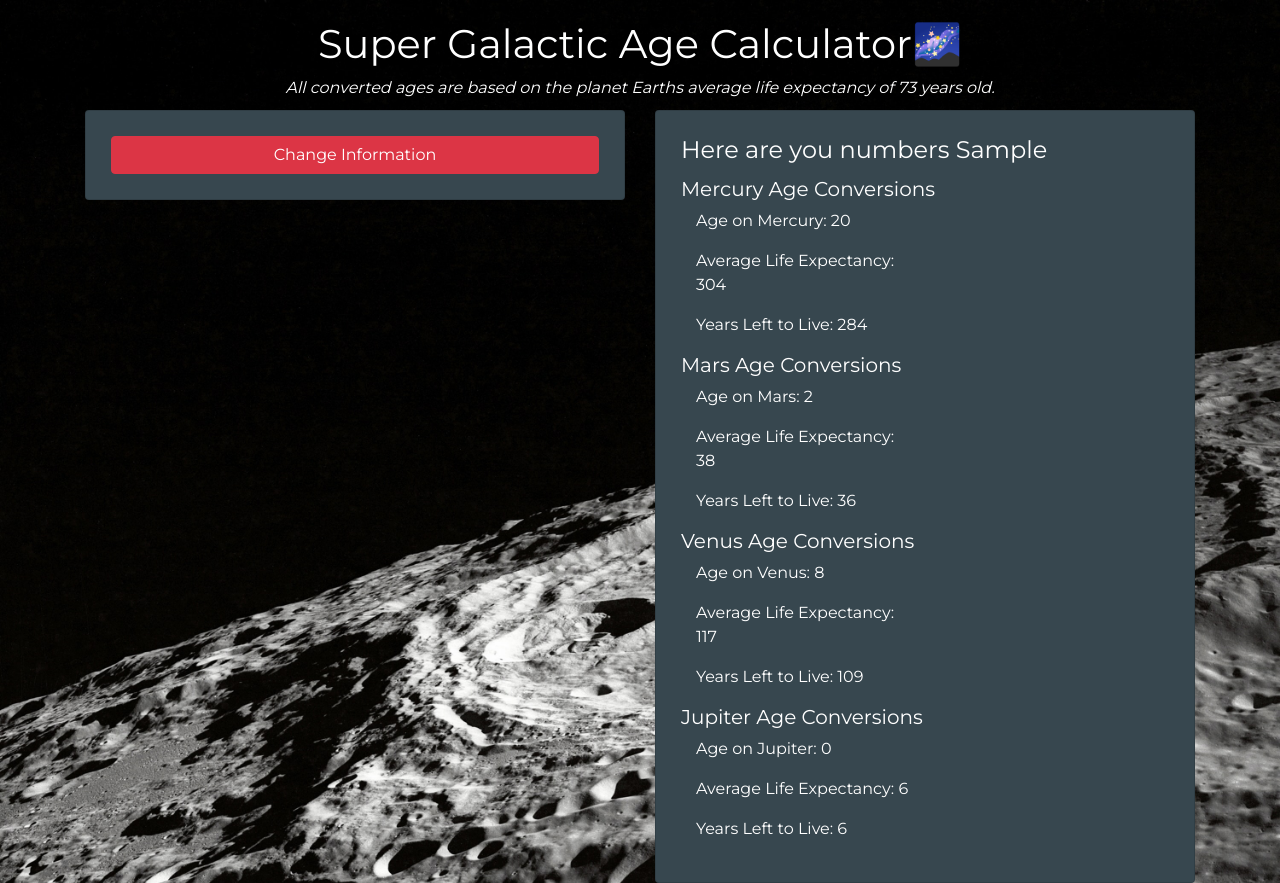
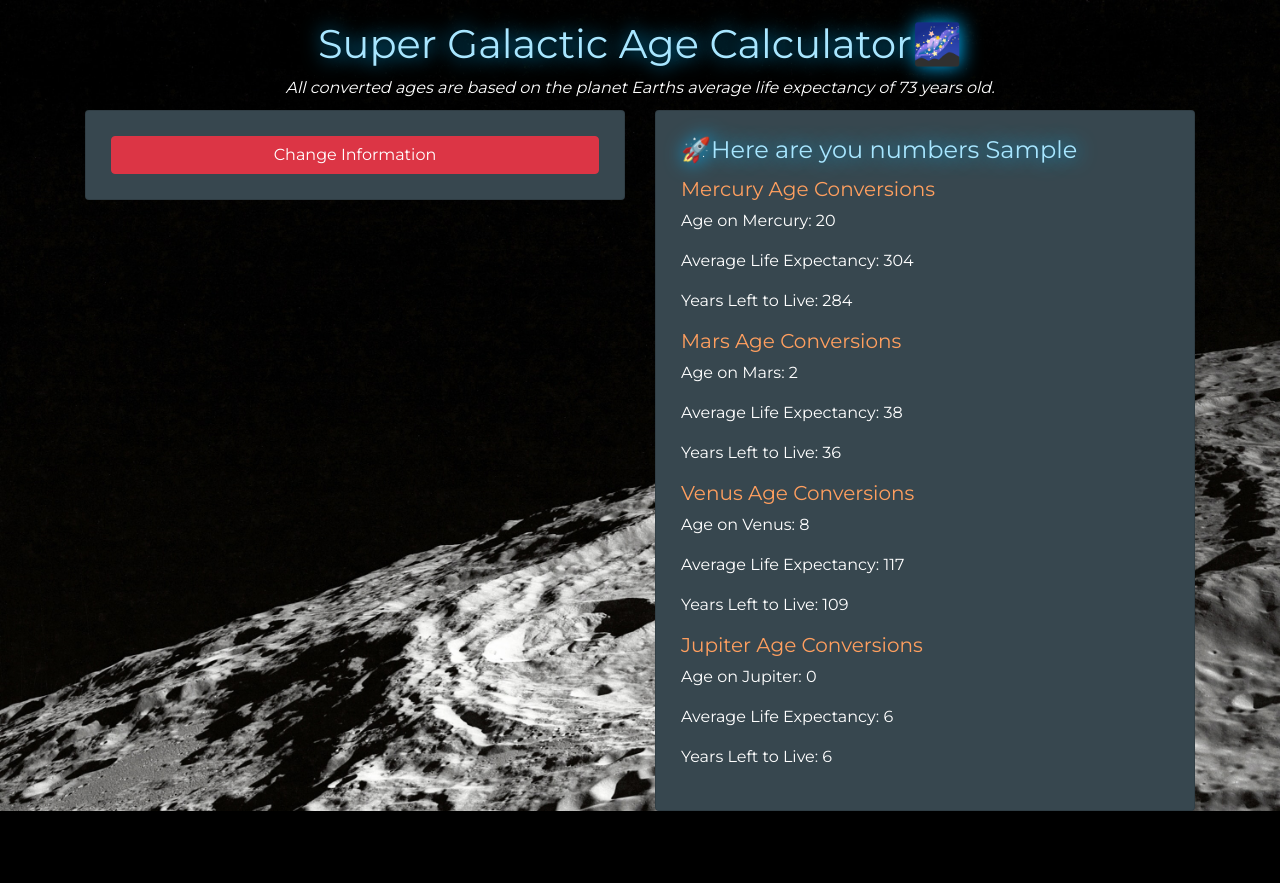
Before and after one commit to JesseDWhite/super-galactic-age-calculator, a website built with webpack: page src/index.html in a window 1280 px wide. Both pictures are taken after typing "Sample", "5" into the empty fields and a click on the button "Calculate Age". After the commit the page ends 811 px from the top, so only its background shows below. Built offline with nearby package versions, Linux system fonts and the light colour scheme.

Commit message:
add README

```diff
--- a/src/css/styles.css
+++ b/src/css/styles.css
@@ -21,5 +21,13 @@ body {
     display: none;
 }
 h1 {
-    font-family: 'Montserrat', sans-serif;
+    color: rgb(168, 230, 255);
+    text-shadow: rgb(0, 183, 255) 1px 0 20px;
 }
+h5 {
+    color: rgb(255, 159, 95);
+}
+h4 {
+    color: rgb(168, 230, 255);
+    text-shadow: rgb(0, 183, 255) 1px 0 20px;
+}
--- a/src/index.html
+++ b/src/index.html
@@ -35,19 +35,19 @@
                 <div class="card">
                     <h4 id="user-name" class="card-title"></h4>
                     <h5>Mercury Age Conversions</h5>
-                    <div class="col-6" id="mercury">
+                    <div id="mercury">
 
                     </div>
                     <h5>Mars Age Conversions</h5>
-                    <div class="col-6" id="mars">
+                    <div id="mars">
 
                     </div>
                     <h5>Venus Age Conversions</h5>
-                    <div class="col-6" id="venus">
+                    <div id="venus">
 
                     </div>
                     <h5>Jupiter Age Conversions</h5>
-                    <div class="col-6" id="jupiter">
+                    <div id="jupiter">
 
                     </div>
                 </div>
--- a/src/main.js
+++ b/src/main.js
@@ -17,7 +17,7 @@ $(document).ready(function () {
 
         $('#planet-numbers').slideDown();
         $('#change-info').slideDown();
-        $('#user-name').text(`Here are you numbers ${nameEntry}`);
+        $('#user-name').text(`🚀Here are you numbers ${nameEntry}`);
         $('#mercury').html(`<p>Age on Mercury: ${newEntry.mercuryAge}</p> <p>Average Life Expectancy: ${newEntry.mercuryLifeExpectancy}</p> <p>Years Left to Live: ${newEntry.mercuryLeftToLive}</p>`);
 
         $('#venus').html(`<p>Age on Venus: ${newEntry.venusAge}</p> <p>Average Life Expectancy: ${newEntry.venusLifeExpectancy}</p> <p>Years Left to Live: ${newEntry.venusLeftToLive}</p>`);
```
Also changed, not shown: README.md.
